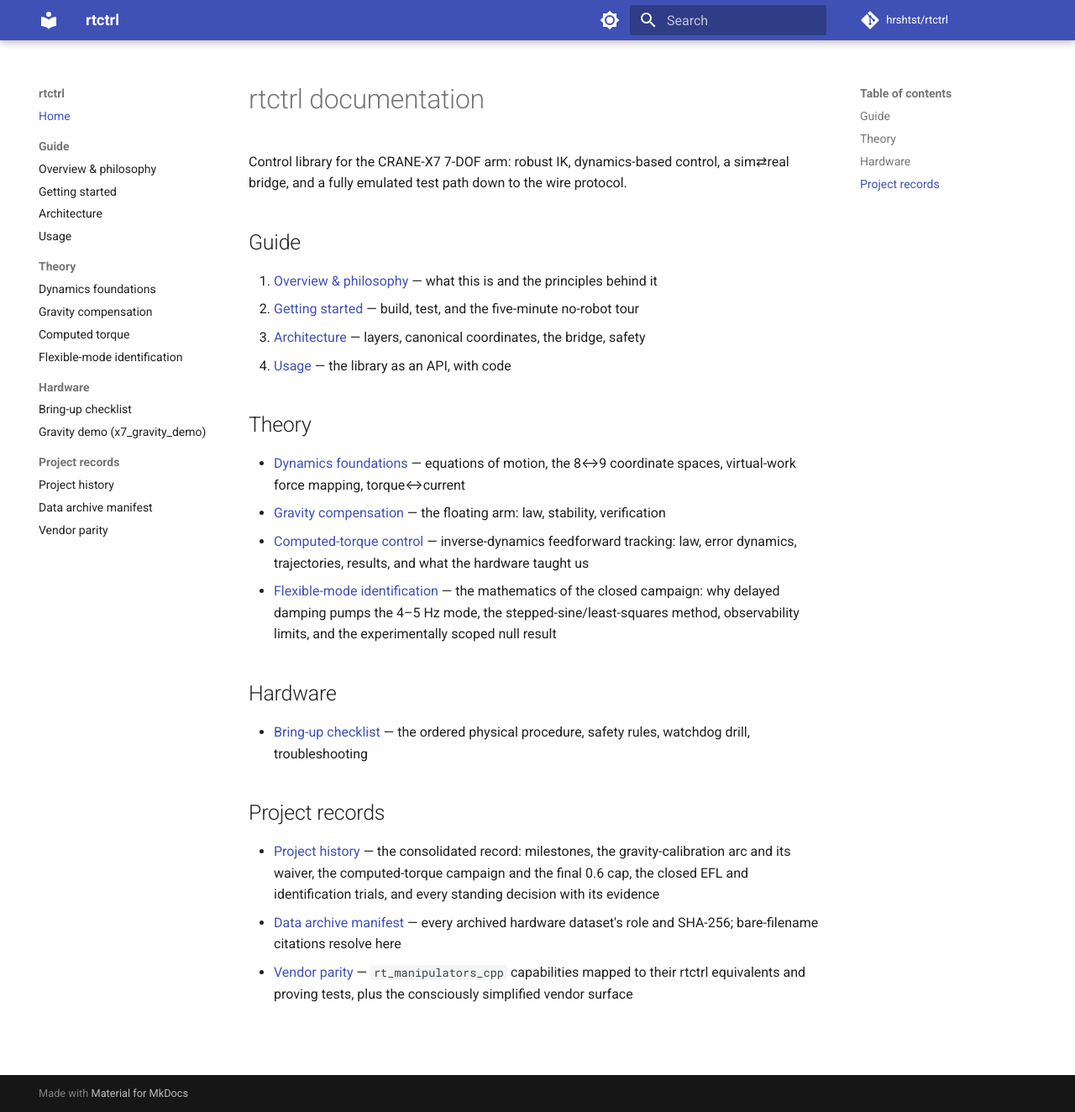
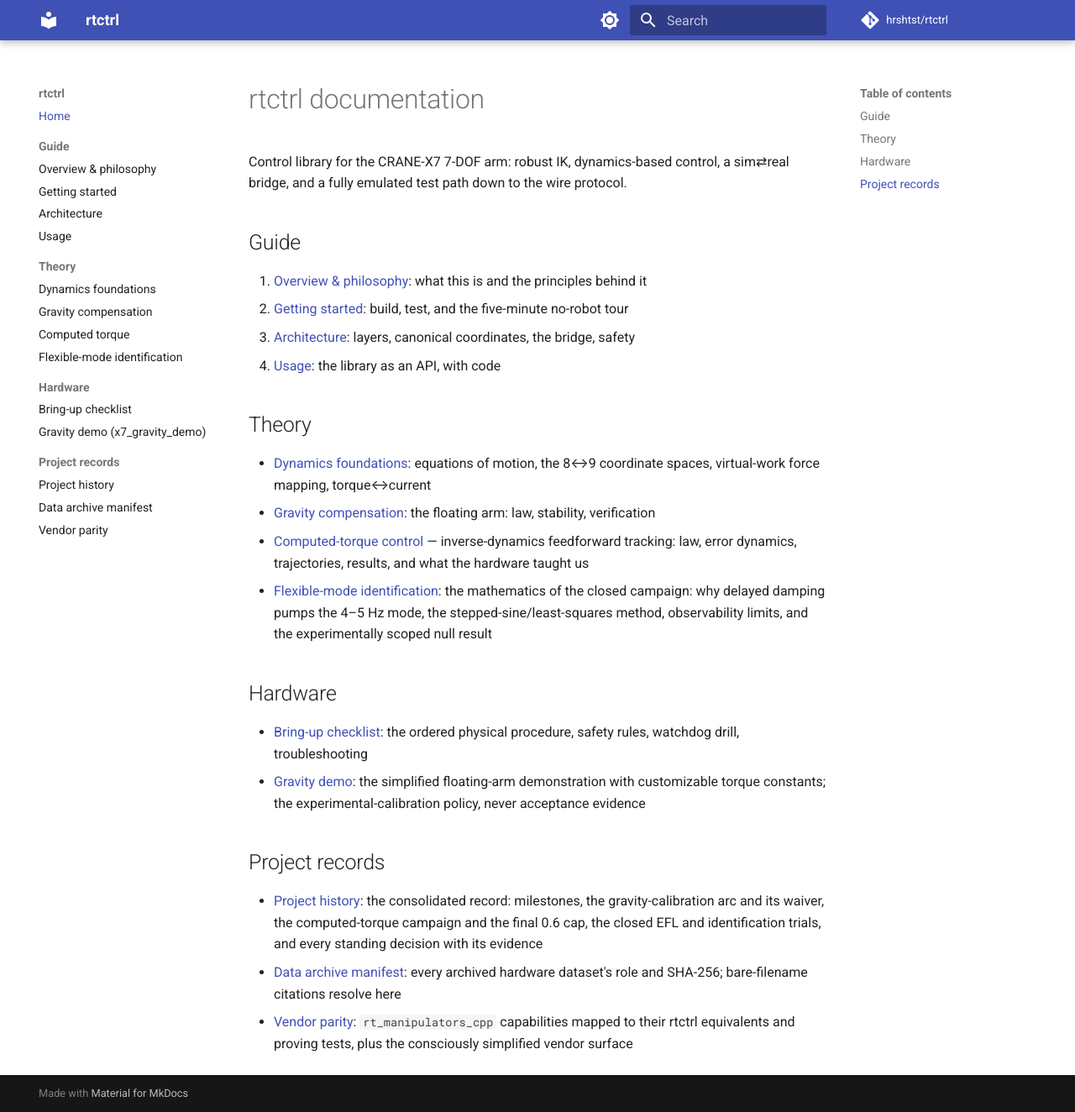
Before and after one commit to hrshtst/rtctrl, an MkDocs documentation site: the page built from docs/README.md, in a window 1280 px wide and 1324 px high. Shown: the whole window at 84% size. Built offline with MkDocs 1.6.1 and Material for MkDocs 9.7.7, drawn with Linux system fonts in a browser that asks for light colours; comment, search, counter and statistics services are not loaded.

Commit message:
docs: use colon separators in the index and list the gravity demo
The em-dash link separators become colons, and the Hardware section
gains the hardware/gravity-demo.md entry it was missing — the page
was in the mkdocs nav but not in this hand-maintained index.

```diff
--- a/docs/README.md
+++ b/docs/README.md
@@ -6,42 +6,45 @@ wire protocol.
 
 ## Guide
 
-1. [Overview & philosophy](guide/overview.md) — what this is and the
+1. [Overview & philosophy](guide/overview.md): what this is and the
    principles behind it
-2. [Getting started](guide/getting-started.md) — build, test, and the
+2. [Getting started](guide/getting-started.md): build, test, and the
    five-minute no-robot tour
-3. [Architecture](guide/architecture.md) — layers, canonical
+3. [Architecture](guide/architecture.md): layers, canonical
    coordinates, the bridge, safety
-4. [Usage](guide/usage.md) — the library as an API, with code
+4. [Usage](guide/usage.md): the library as an API, with code
 
 ## Theory
 
-- [Dynamics foundations](theory/dynamics-foundations.md) — equations of
+- [Dynamics foundations](theory/dynamics-foundations.md): equations of
   motion, the 8↔9 coordinate spaces, virtual-work force mapping,
   torque↔current
-- [Gravity compensation](theory/gravity-compensation.md) — the floating
+- [Gravity compensation](theory/gravity-compensation.md): the floating
   arm: law, stability, verification
 - [Computed-torque control](theory/computed-torque.md) —
   inverse-dynamics feedforward tracking: law, error dynamics,
   trajectories, results, and what the hardware taught us
-- [Flexible-mode identification](theory/identification.md) — the
+- [Flexible-mode identification](theory/identification.md): the
   mathematics of the closed campaign: why delayed damping pumps the
   4–5 Hz mode, the stepped-sine/least-squares method, observability
   limits, and the experimentally scoped null result
 
 ## Hardware
 
-- [Bring-up checklist](hardware/bringup.md) — the ordered physical
+- [Bring-up checklist](hardware/bringup.md): the ordered physical
   procedure, safety rules, watchdog drill, troubleshooting
+- [Gravity demo](hardware/gravity-demo.md): the simplified floating-arm
+  demonstration with customizable torque constants; the
+  experimental-calibration policy, never acceptance evidence
 
 ## Project records
 
-- [Project history](records/history.md) — the consolidated record: milestones,
+- [Project history](records/history.md): the consolidated record: milestones,
   the gravity-calibration arc and its waiver, the computed-torque
   campaign and the final 0.6 cap, the closed EFL and identification
   trials, and every standing decision with its evidence
-- [Data archive manifest](records/data-archive.md) — every archived hardware
+- [Data archive manifest](records/data-archive.md): every archived hardware
   dataset's role and SHA-256; bare-filename citations resolve here
-- [Vendor parity](records/parity.md) — `rt_manipulators_cpp` capabilities
+- [Vendor parity](records/parity.md): `rt_manipulators_cpp` capabilities
   mapped to their rtctrl equivalents and proving tests, plus the
   consciously simplified vendor surface
```
